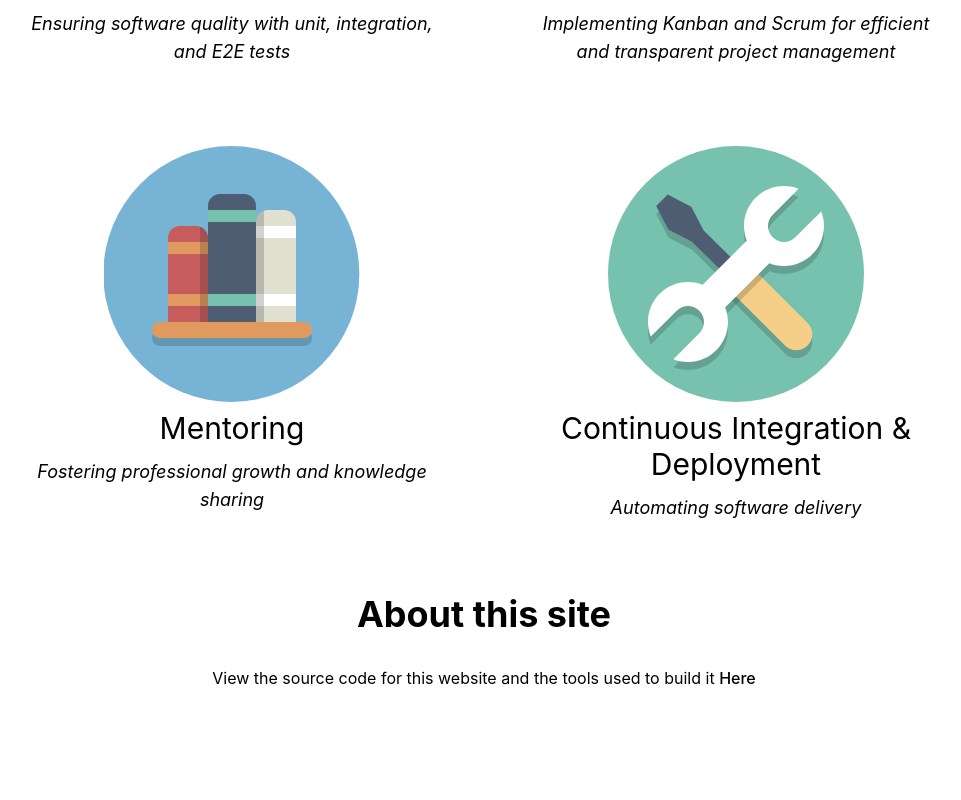
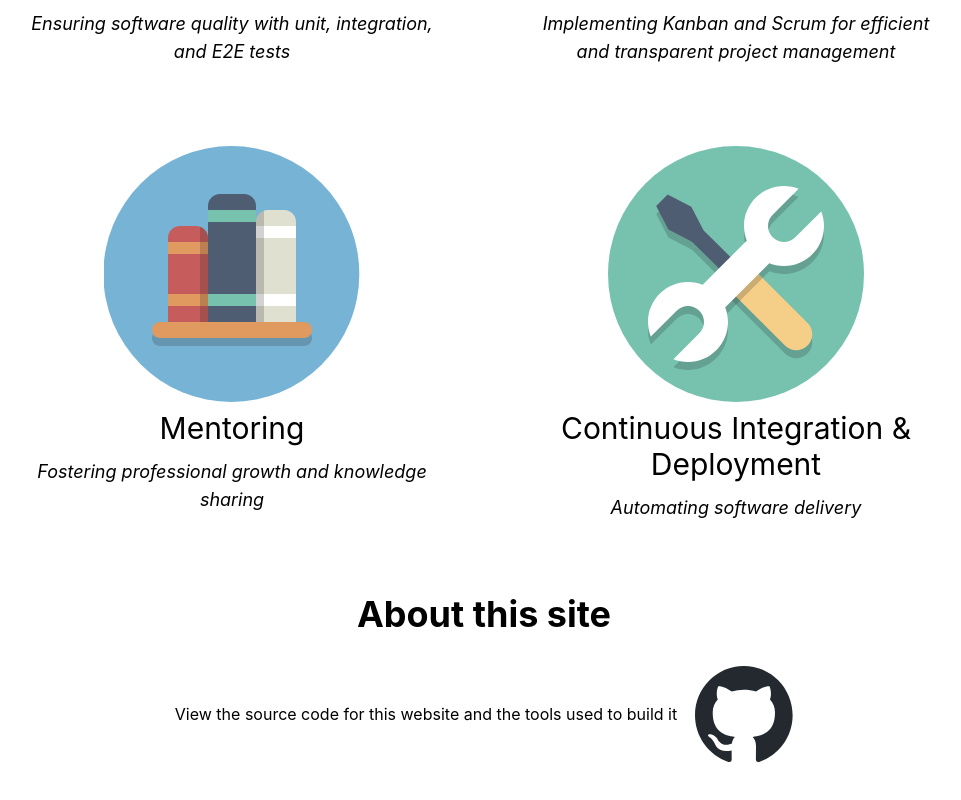
Before and after one commit to devcjohn/codebycharlie, a React (Vite) app: page /about in a window 1280 px wide. Shown: the part 1270-2070 px from the top of the page, without its empty margins (156-1117 px from the left). Before the commit the page ends 2040 px from the top, so only its background shows below. Built offline with nearby package versions, Linux system fonts and the light colour scheme.

Commit message:
Add Github icon for home page Github link.  Remove  unnecessary tailwind import on css file.  Remove unneededd global styles.  Improve navbar style

```diff
--- a/src/components/FallbackComponent.tsx
+++ b/src/components/FallbackComponent.tsx
@@ -1,14 +1,22 @@
-import { useRouteError } from 'react-router-dom'
+import { useRouteError, isRouteErrorResponse } from 'react-router-dom'
 
 export const FallbackComponent = () => {
-  const routeError: any = useRouteError()
+  const error = useRouteError()
 
-  console.error(routeError)
+  console.error(error)
 
+  if (isRouteErrorResponse(error)) {
+    /* given error is an ErrorResponse generated from a 4xx/5xx Response thrown from an action/loader */
+    return (
+      <>
+        <div>An error has occurred</div>
+        <div>{`${error.status} - ${error.statusText} - ${error.data} - ${error.internal} - ${error.error}`}</div>
+      </>
+    )
+  }
   return (
     <>
-      <div>An error has occurred</div>
-      <div>{routeError.statusText || routeError.message || ''}</div>
+      <div>An unknown error has occurred</div>
     </>
   )
 }
--- a/src/components/NavBar.tsx
+++ b/src/components/NavBar.tsx
@@ -32,7 +32,7 @@ export const NavBar = () => {
       <nav>
         <div className="max-w-screen flex flex-wrap items-center justify-evenly px-4">
           <a href="/" className="flex items-center">
-            <span className="my-5 self-center text-2xl font-semibold whitespace-nowrap">
+            <span className="mt-2 md:my-5 self-center text-2xl font-semibold whitespace-nowrap">
               CodeByCharlie
             </span>
           </a>
--- a/src/index.css
+++ b/src/index.css
@@ -15,14 +15,10 @@
   -webkit-text-size-adjust: 100%;
 }
 
-button {
-  background-color: #f9f9f9;
-}
-
 a {
   font-weight: 500;
-  color: #646cff;
-  text-decoration: inherit;
+  /* color: #646cff;
+  text-color: #646cff; */
 }
 a:hover {
   color: #535bf2;
@@ -35,7 +31,6 @@ button {
   font-size: 1em;
   font-weight: 500;
   font-family: inherit;
-  background-color: #1a1a1a;
   cursor: pointer;
   transition: border-color 0.25s;
 }
--- a/src/pages/About.tsx
+++ b/src/pages/About.tsx
@@ -63,10 +63,14 @@ export const About = () => {
         </div>
         <div className="mb-20">
           <h1 className="text-4xl font-bold text-center my-8">About this site</h1>
-          <h2>
-            View the source code for this website and the tools used to build it{' '}
-            <a href="https://github.com/devcjohn/codebycharlie">Here</a>
-          </h2>
+          <div className="flex flex-col md:flex-row justify-center align-middle items-center">
+            <h2>
+              View the source code for this website and the tools used to build it &nbsp; &nbsp;
+            </h2>
+            <a href="https://github.com/devcjohn/codebycharlie">
+              <img src="/img/github-mark.svg" className="h-15 w-15" title="Link to Github Repo" />
+            </a>
+          </div>
         </div>
       </div>
     </div>
--- a/src/pages/wordGame/VirtualKeyboard.tsx
+++ b/src/pages/wordGame/VirtualKeyboard.tsx
@@ -10,14 +10,14 @@ interface VirtualKeyboardProps {
 
 export const VirtualKeyboard: React.FC<VirtualKeyboardProps> = ({ onKeyPress, board }) => {
   const getLetterStates = (): { [key: string]: GuessResult | null } => {
-    // {
+    const letterStates: { [key: string]: GuessResult | null } = {}
+    // letterStates = {
     //   'A': 'CORRECT',
     //   'B': 'INCORRECT',
     //   'C': 'MISPLACED',
     //   'D': null,
     //    etc...
     // }
-    const letterStates: { [key: string]: GuessResult | null } = {}
 
     board.forEach((row: Square[]) => {
       row.forEach((square: Square) => {
--- a/src/pages/wordGame/virtualKeyboardStyle.css
+++ b/src/pages/wordGame/virtualKeyboardStyle.css
@@ -1,7 +1,3 @@
-@import 'tailwindcss/base';
-@import 'tailwindcss/components';
-@import 'tailwindcss/utilities';
-
 .simple-keyboard.hg-theme-default {
   @apply text-lg m-4  bg-white text-black;
 }
```
Also changed, not shown: public/img/github-mark.svg (added).
